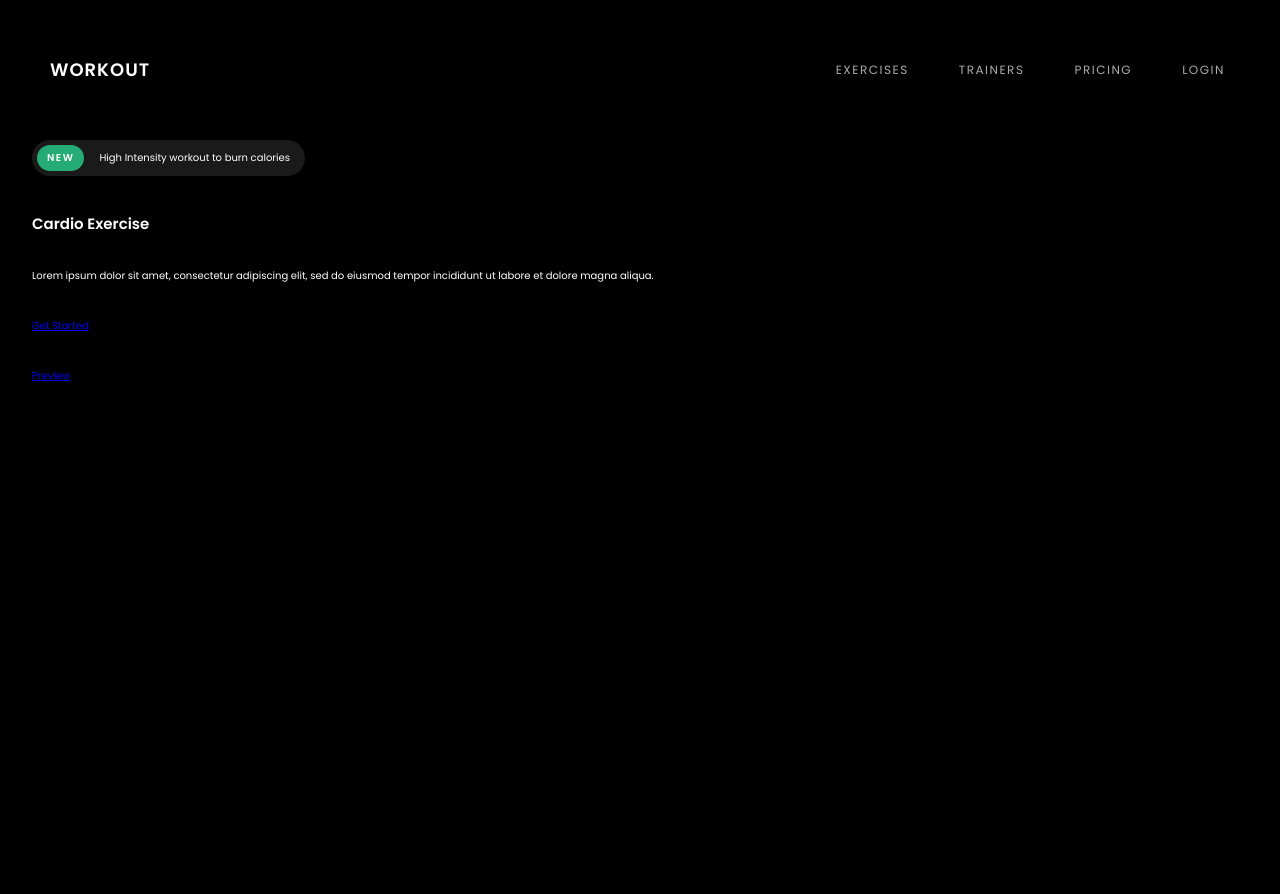
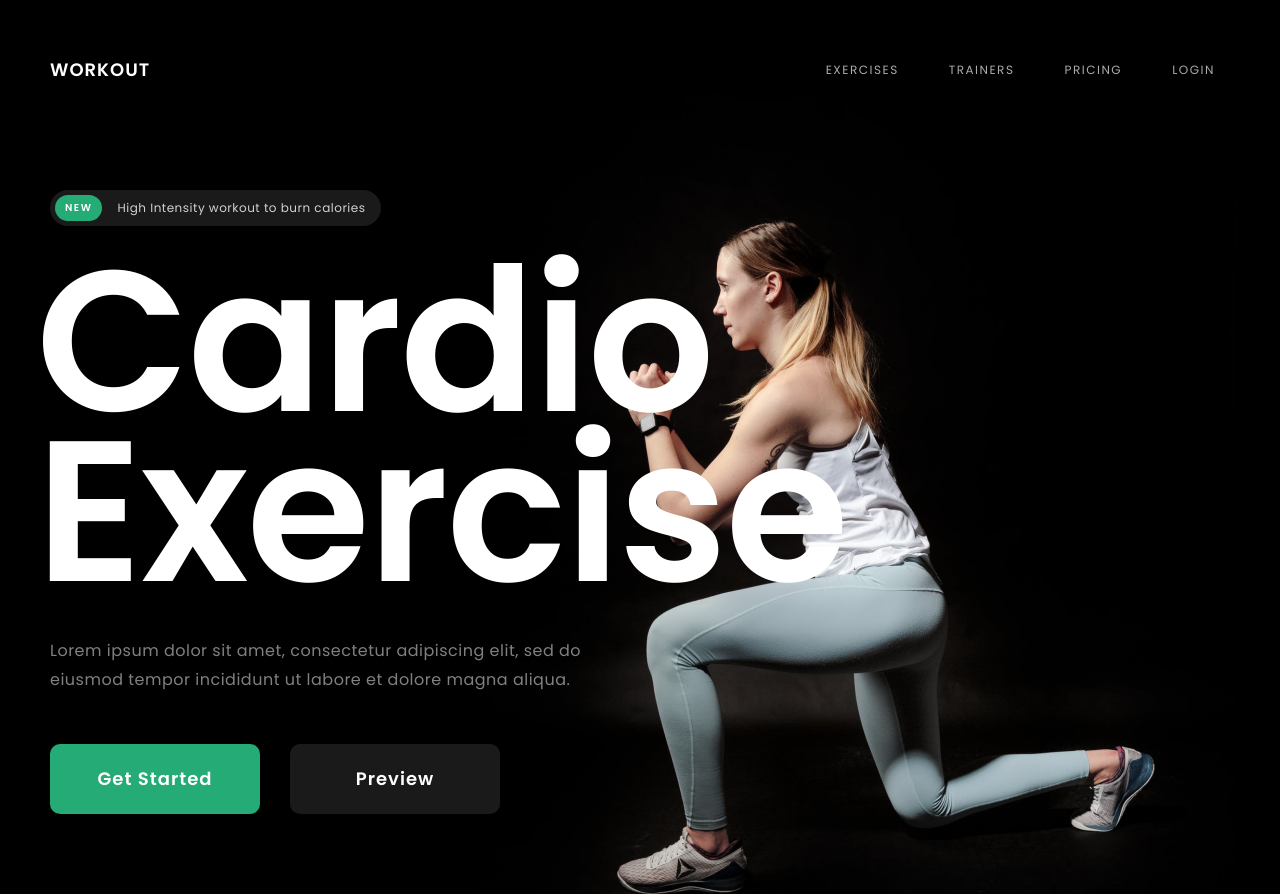
Before and after one commit to skmm6/workout-lp-vite, a website built with Vite: page index.html in a window 1280 px wide. Shown: the top 894 px of the page. Before the commit the page ends 800 px from the top, so only its background shows below. Built offline with nearby package versions, Linux system fonts and the light colour scheme.

Commit message:
фигачу 1 секцию

```diff
--- a/index.html
+++ b/index.html
@@ -24,23 +24,22 @@
     <main>
 
       <section class="section-hero">
-        <div class="hero">
+        <div class="hero container">
           <div class="hero-text-box">
-            <div class="hero-new">
+            <div class="hero-new ">
               <span>New</span>
               <p>High Intensity workout to burn calories</p>
-
             </div>
-            <h1>
-              Cardio
-              <span>Exercise</span>
-            </h1>
-            <p>Lorem ipsum dolor sit amet, consectetur adipiscing elit, sed do eiusmod tempor incididunt ut labore et dolore magna aliqua.</p>
-            <a href="#">Get Started</a>
-            <a href="#">Preview</a>
+            <h1 class="heading-primory heading-primory-fix u-margin-bottom-small"><span>Cardio</span>
+            <span>Exercise</span></h1>
+            <p class="heading-description u-margin-bottom-small--2">Lorem ipsum dolor sit amet, consectetur adipiscing elit, sed do <span class="block"> eiusmod tempor incididunt ut labore et dolore magna aliqua.</span></p>
+            <div class="hero-btn">
+              <a class="btn btn-primary" href="#">Get Started</a>
+              <a class="btn btn-gray" href="#">Preview</a>
+            </div>
           </div>
-          <div class="hero-img-box"></div>
         </div>
+        <img class="hero-img" src="./public/image-hero-2x.png" alt="Hero" />
 
       </section>
 
--- a/scss/base/_base.scss
+++ b/scss/base/_base.scss
@@ -2,6 +2,10 @@
     padding: 0;
     margin: 0;
     box-sizing: border-box;
+}
+
+*::selection {
+    background: rgba($color-primary, $alpha: .5); /* Safari */
 }
 
 html {
@@ -16,5 +20,10 @@ body {
 
 .container {
     max-width: 120rem;
+    padding: 0 1rem;
     margin: 0 auto;
 }
+
+.block {
+    display: block;
+}
--- a/scss/base/_typography.scss
+++ b/scss/base/_typography.scss
@@ -4,3 +4,25 @@ body {
     font-weight: 400;
     color: $color-white;
 }
+
+.heading-primory {
+    font-weight: $wight-semiBold;
+    font-size: 20rem;
+    line-height: 17rem;
+    letter-spacing: -2px;
+    margin-block-start: 0;
+    margin-block-end: 0;
+
+    &-fix {
+        transform: translateX(-1.4rem);
+    }
+}
+
+
+
+.heading-description {
+    font-size: 1.6rem;
+    line-height: 2.9rem;
+    letter-spacing: 0.5px;
+    opacity: .5;
+}
--- /dev/null
+++ b/scss/base/_utillites.scss
@@ -0,0 +1,4 @@
+.u-margin-bottom-small { margin-bottom: 1rem;}
+.u-margin-bottom-small--2 { margin-bottom: 2rem;}
+
+.u-margin-bottom-medium { margin-bottom: 5rem;}
--- /dev/null
+++ b/scss/components/_btn.scss
@@ -0,0 +1,29 @@
+.btn {
+    &,
+    &:link,
+    &:visited {
+        display: inline-block;
+        text-decoration: none;
+        font-weight: $wight-semiBold;
+        font-size: 1.8rem;
+        line-height: 2.2rem;
+        letter-spacing: 1px;
+        color: currentColor;
+        padding: 2.4rem 4.3rem;
+        border-radius: 10px;
+        width: 21rem;
+        text-align: center;
+    }
+
+    &-primary,
+    &-primary:link,
+    &-primary:visited {
+        background-color: $color-primary;
+    }
+
+    &-gray,
+    &-gray:link,
+    &-gray:visited {
+        background-color: rgba($color-white, .1);
+    }
+}
--- a/scss/layout/_header.scss
+++ b/scss/layout/_header.scss
@@ -19,7 +19,6 @@
     font-weight: $wight-semiBold;
     line-height: 2.2rem;
     letter-spacing: 1px;
-    padding: 0.5rem 1rem ;
     &:link,
     &:visited {
         color: currentColor;
--- a/scss/pages/_home.scss
+++ b/scss/pages/_home.scss
@@ -1,9 +1,14 @@
+.section-hero {
+    padding: 5rem 0;
+    position: relative;
+}
+
 .hero {
     &-text-box {
         display: flex;
         flex-direction: column;
         align-items: flex-start;
-        gap: 4rem;
+        gap: 3rem;
     }
 
     &-new {
@@ -26,5 +31,26 @@
             margin-right: 1.5rem;
             opacity: 1;
         }
+        p {
+            font-size: 1.2rem;
+            line-height: 1.8rem;
+            letter-spacing: .5px;
+            opacity: .8;
+        }
+    }
+
+    &-btn {
+        display: flex;
+        gap: 30px;
+    }
+
+    &-img {
+        position: absolute;
+        z-index: -1;
+        right: 33%;
+        transform: translateX(50%);
+        top: -20%;
+        object-fit: cover;
+        max-height: 1170px;
     }
 }
--- a/style.scss
+++ b/style.scss
@@ -4,6 +4,9 @@
 
 @import './scss/base/typography';
 @import './scss/base/base';
+@import './scss/base/utillites';
+
+@import './scss/components/btn';
 
 @import './scss/layout/header';
 
```
Also changed, not shown: public/image-hero-05.png (added), public/image-hero-2x.png (added), public/image-hero.png (added).
